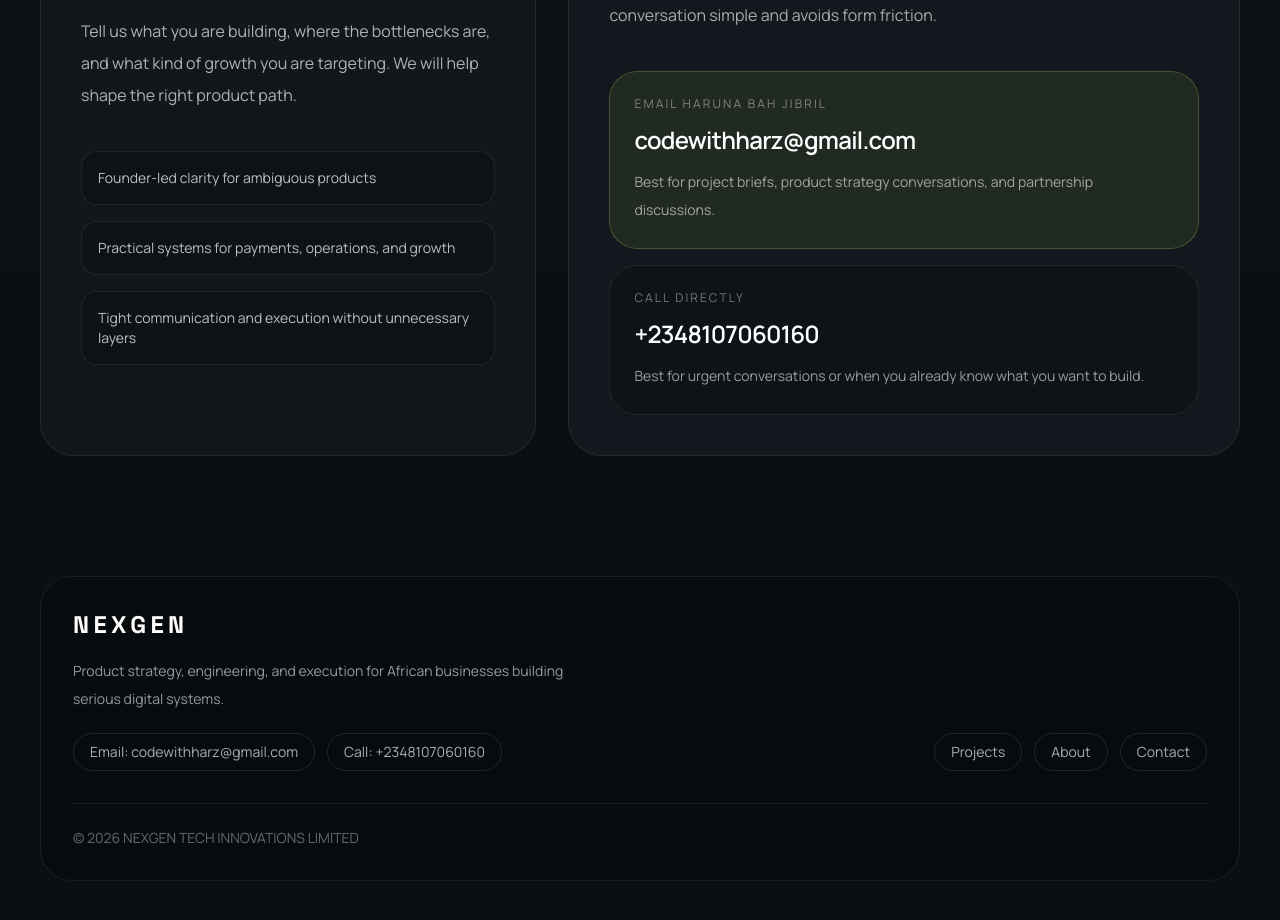
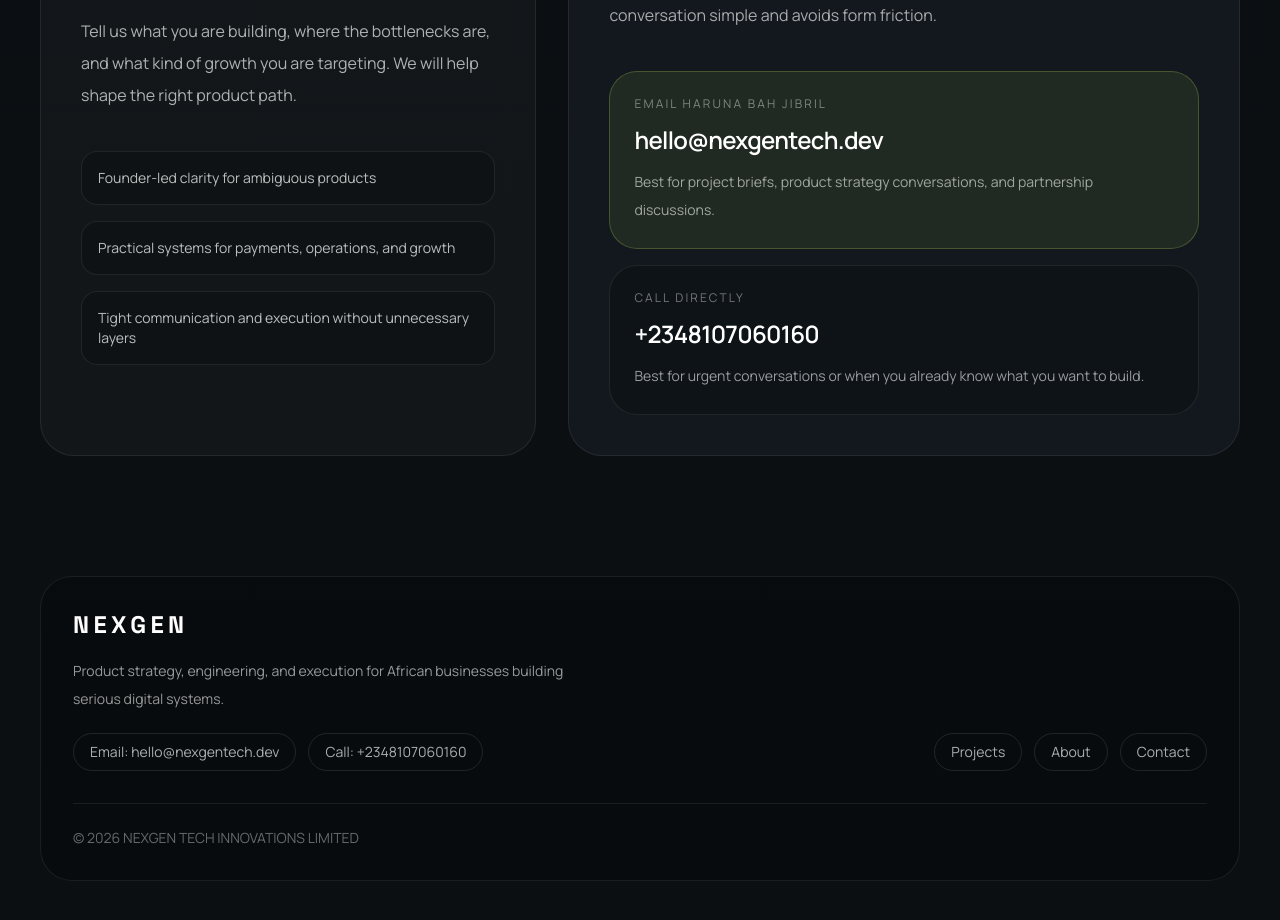
Before and after one commit to Harzkane/nexgen-portfolio, a Next.js app: page / in a window 1280 px wide. Shown: the part 7260-8180 px from the top of the page. Built offline with nearby package versions, Linux system fonts and the light colour scheme.

Commit message:
update: change contact email to hello@nexgentech.dev

```diff
--- a/src/components/Contact.tsx
+++ b/src/components/Contact.tsx
@@ -1,6 +1,6 @@
 "use client";
 
-const CONTACT_EMAIL = "codewithharz@gmail.com";
+const CONTACT_EMAIL = "hello@nexgentech.dev";
 const CONTACT_PHONE = "+2348107060160";
 const CONTACT_NAME = "Haruna Bah Jibril";
 
--- a/src/components/Footer.tsx
+++ b/src/components/Footer.tsx
@@ -5,7 +5,7 @@ const links = [
 ];
 
 const contactLinks = [
-  { label: "Email", href: "mailto:codewithharz@gmail.com", value: "codewithharz@gmail.com" },
+  { label: "Email", href: "mailto:hello@nexgentech.dev", value: "hello@nexgentech.dev" },
   { label: "Call", href: "tel:+2348107060160", value: "+2348107060160" },
 ];
 
```
